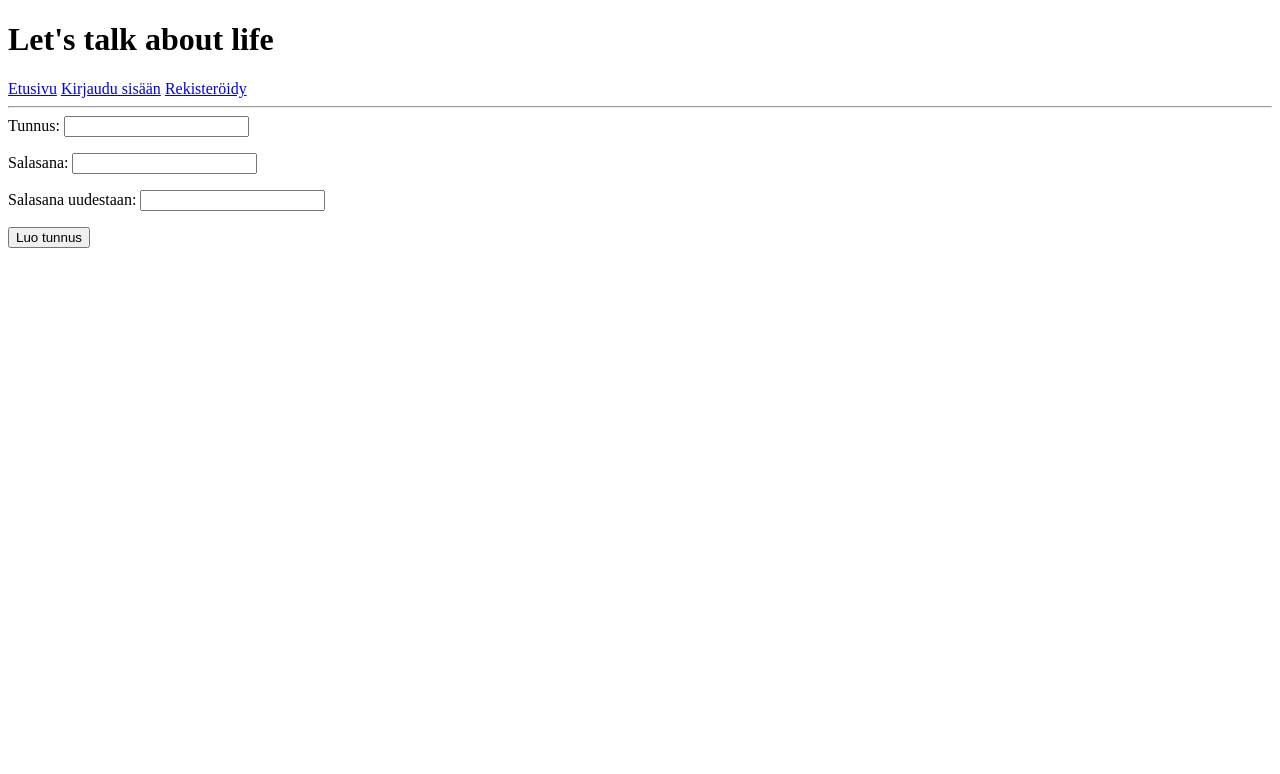
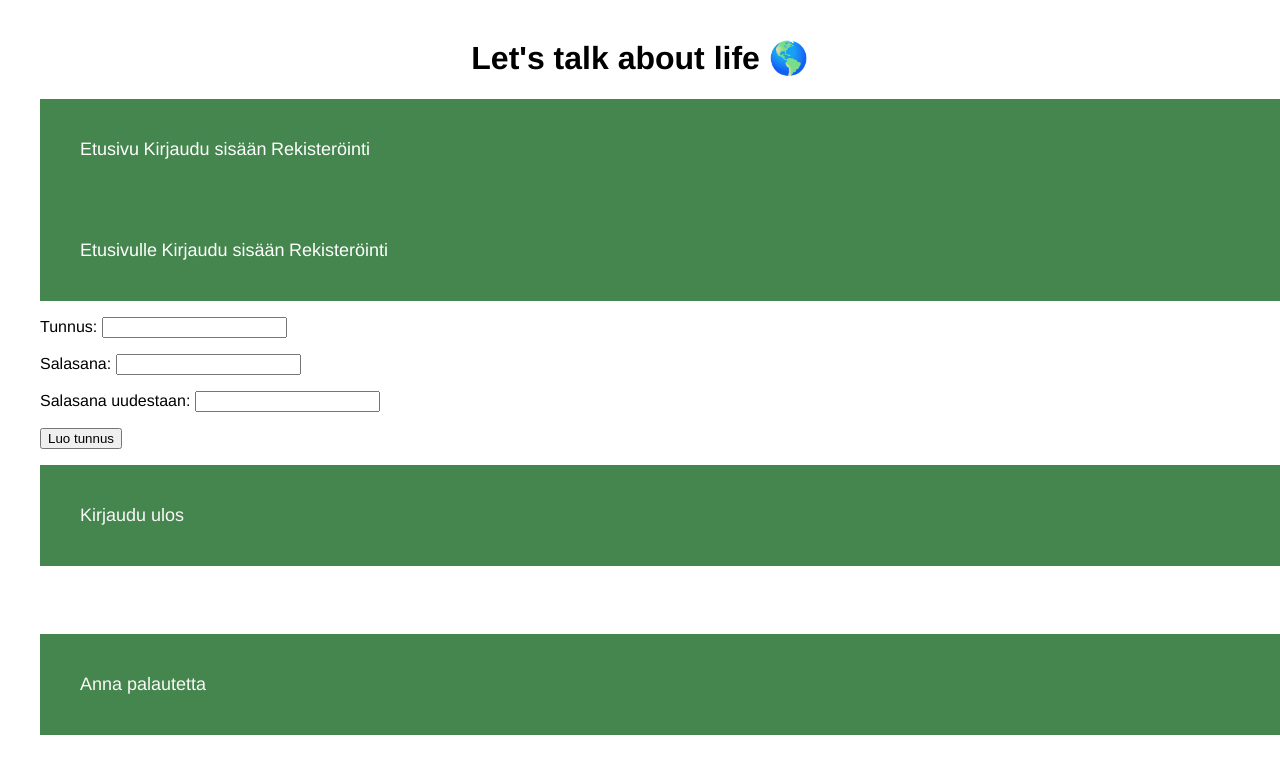
Before and after one commit to nicolaskivimaki/tsoha-keskustelupalsta, a Flask app: page /register in a window 1280 px wide. Shown: the top 774 px of the page. Run offline with Flask 2, Linux system fonts and the light colour scheme.

Commit message:
Improvements to css, added feedback option, add categories, comment on posts

```diff
--- /dev/null
+++ b/static/main.css
@@ -0,0 +1,97 @@
+body {
+    margin: auto;
+    max-width: 75em;
+    font-family:'Helvetica';
+    background-color: #ffffff;
+}
+
+table {
+    width: 100%;
+}
+
+th, td {
+    padding: 0 1em 0 0;
+}
+
+.hd {
+    background: rgb(255, 255, 255);
+    font-weight: bold;
+    padding: 2em 2em;
+    font-size: 2rem;
+
+}
+
+.topnav {
+    width: 100%;
+    margin: auto;
+    background-color: rgb(68, 134, 77);
+    overflow: hidden;
+    padding: 40px;
+}
+
+.topnav a {
+    color: #ffffff;
+    text-align: center;
+    text-decoration: none;
+    font-size: 18px;
+}
+
+.posts {
+    background-color: rgb(154, 214, 224);
+    width: 80%;
+    border: 0px solid rgb(154, 214, 224);
+    border-radius: 25px;
+    padding: 40px;
+    margin: auto;
+    margin-bottom: 30px;
+}
+
+.bottom_text_input {
+    background-color: rgb(255, 255, 255);
+    margin-left: 80px;
+    width: 100%
+}
+.category_section {
+    background-color: rgb(255, 255, 255);
+    margin-left: 40px;
+    width: 100%
+}
+
+.comment_section {
+    background-color: rgb(255, 255, 255);
+    margin-left: 40px;
+    width: 100%
+}
+
+.comment {
+    border: 2px solid rgb(68, 134, 77);
+    border-radius: 25px;
+    padding: 40px;
+}
+.post_main {
+    background-color: rgb(154, 214, 224);
+    width: 100%;
+    border: 0px solid rgb(154, 214, 224);
+    border-radius: 25px;
+    padding: 40px;
+    margin: auto;
+    margin-bottom: 40px;
+    margin-top: 5px;
+}
+
+.footer {
+    margin: auto;
+    bottom: 1;
+    background-color: rgb(68, 134, 77);
+    width: 100%;
+    border-top: 0px black solid;
+    margin-bottom: 50px;
+    padding: 40px;
+}
+
+.footer a {
+    text-decoration: none;
+    color: #fcf9f9;
+    text-align: center;
+    font-size: 18px;
+}
--- a/templates/layout.html
+++ b/templates/layout.html
@@ -1,12 +1,27 @@
 <!doctype html>
-<title>Let's talk about life</title>
-<h1>Let's talk about life</h1>
+<link rel="stylesheet" href="/static/main.css">
+<style>
+    h1 {text-align: center;}
+    h6 {text-align: center;}
+    h6 {font-size: 100px;}
+</style>
+<br>
+<title>Let's talk about life &#x1F30E;</title>
+<div class="header">
+<h1>Let's talk about life &#x1F30E;</h1>
+</div>
+<div class="topnav">
     <a href="/">Etusivu</a>
     {% if session.user_id %}
     <a href="/logout">Kirjaudu ulos</a>
     {% else %}
     <a href="/login">Kirjaudu sisään</a>
-<a href="/register">Rekisteröidy</a>
+    <a href="/register">Rekisteröinti</a>
     {% endif %}
-<hr>
+</div>
 {% block content %}{% endblock %}
+<br>
+<div class="footer">
+    <a href="/feedback">Anna palautetta</a>
+    <br>
+</div>
--- a/templates/login.html
+++ b/templates/login.html
@@ -1,5 +1,7 @@
+
 {% extends "layout.html" %}
 {% block content %}
+<p>
 <form action="/login" method="post">
     Tunnus: <input type="text" name="username">
     <p>
@@ -8,4 +10,7 @@
     <input type="submit" value="Kirjaudu">
     </form>
     Jos sinulla ei ole tunnusta, voit luoda uuden tunnuksen <a href="/register">tästä</a>
+<p>
+<p>
+
 {% endblock %}
--- a/templates/register.html
+++ b/templates/register.html
@@ -1,5 +1,12 @@
 {% extends "layout.html" %}
 {% block content %}
+
+<div class="topnav">
+    <a href="/">Etusivulle</a>
+    <a href="/login">Kirjaudu sisään</a>
+    <a href="/register">Rekisteröinti</a>
+</div>
+<p>
 <form action="/register" method="post">
 Tunnus: <input type="text" name="username">
 <p>
@@ -9,4 +16,12 @@ Salasana uudestaan: <input type="password" name="password2">
 <p>
 <input type="submit" value="Luo tunnus">
 </form>
+
+<p>
+<p>
+<div class="footer">
+    <a href="/logout">Kirjaudu ulos</a>
+    <br>
+</div>
+
 {% endblock %}
```
Also changed, not shown: comments.py (added, +16 -0 lines), feedback.py (added, +16 -0 lines), likes.py (added, +52 -0 lines), posts.py (added, +7 -0 lines), templates/category.html (+22 -8 lines), templates/error.html (+8 -0 lines), templates/feedback.html (added, +26 -0 lines), templates/index.html (+15 -7 lines), templates/new.html (+14 -0 lines), templates/post.html (added, +29 -0 lines). Lines whose indentation alone changed are shown as unchanged.
